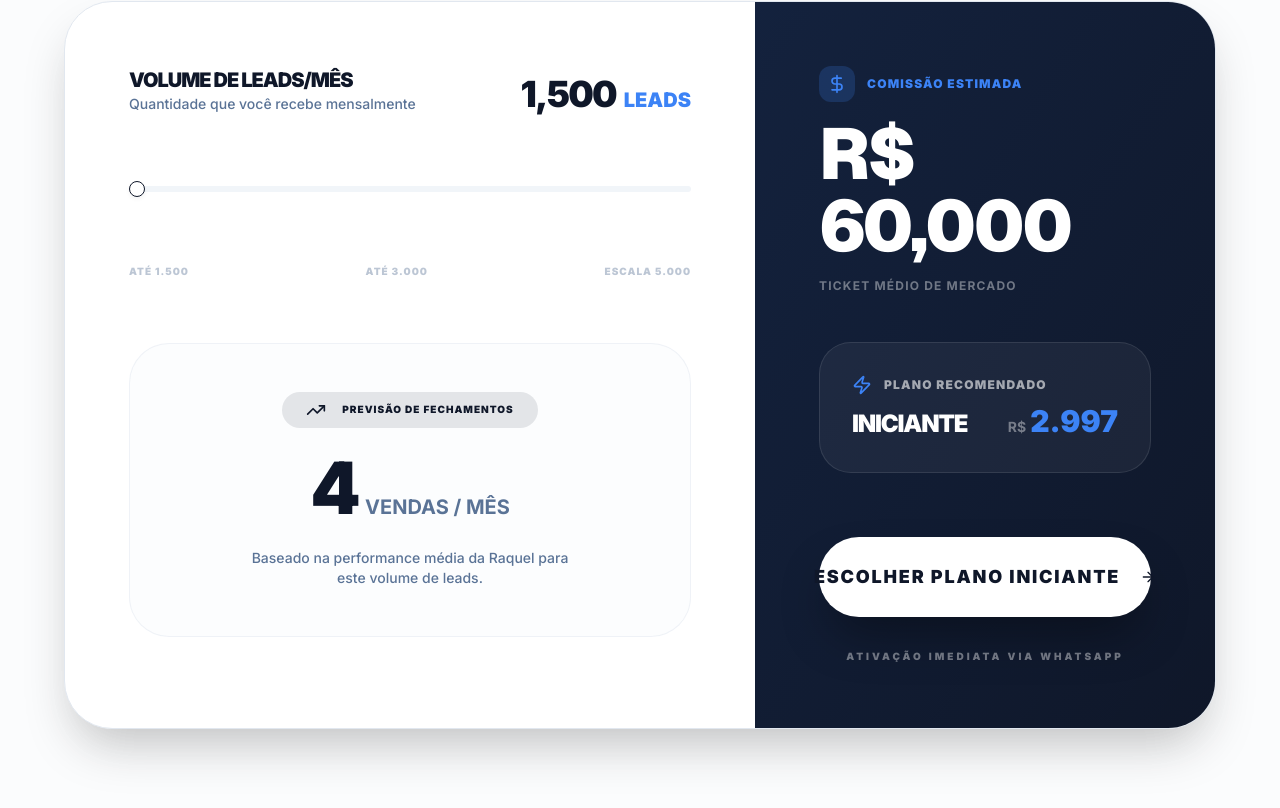
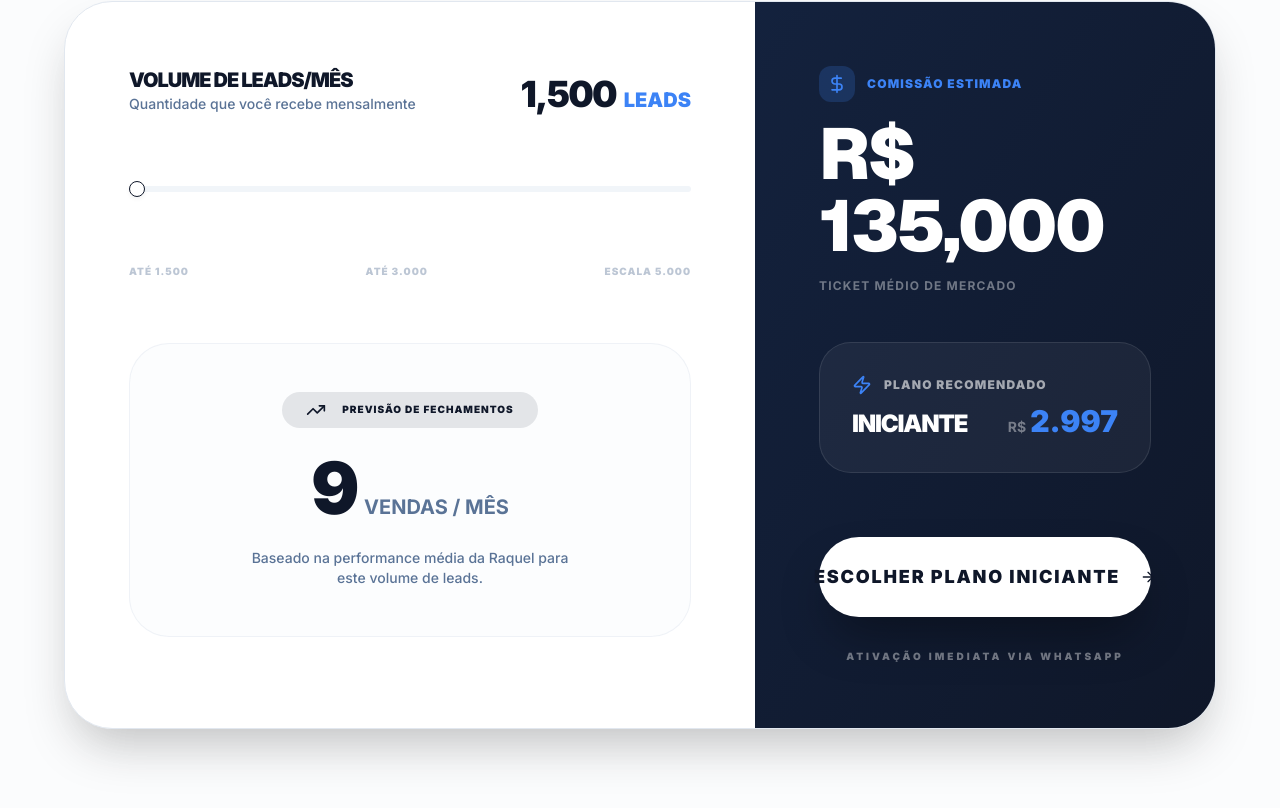
Before and after one commit to jorgemartins2k/LEADIMOB-AI-, a Next.js app: page / in a window 1280 px wide. Shown: the part 2191-2999 px from the top of the page. Built offline with nearby package versions, Linux system fonts and the light colour scheme; no server answers.

Commit message:
feat: update Sales Calculator ratio to 18 sales per 3000 leads

```diff
--- a/src/components/landing/roi-calculator.tsx
+++ b/src/components/landing/roi-calculator.tsx
@@ -9,9 +9,9 @@ import { ArrowRight, Calculator, TrendingUp, DollarSign, Zap, Crown, Building2 }
 export function SalesCalculator() {
     const [leads, setLeads] = useState(1500);
 
-    // Nova lógica: 8 vendas para cada 3000 leads (0.266% de conversão)
-    // v = (l / 3000) * 8
-    const vendas = Math.round((leads / 3000) * 8);
+    // Nova lógica: 18 vendas para cada 3000 leads (0.6% de conversão)
+    // v = (l / 3000) * 18
+    const vendas = Math.round((leads / 3000) * 18);
     const comissaoMedia = 15000;
     const receita = vendas * comissaoMedia;
 
```
